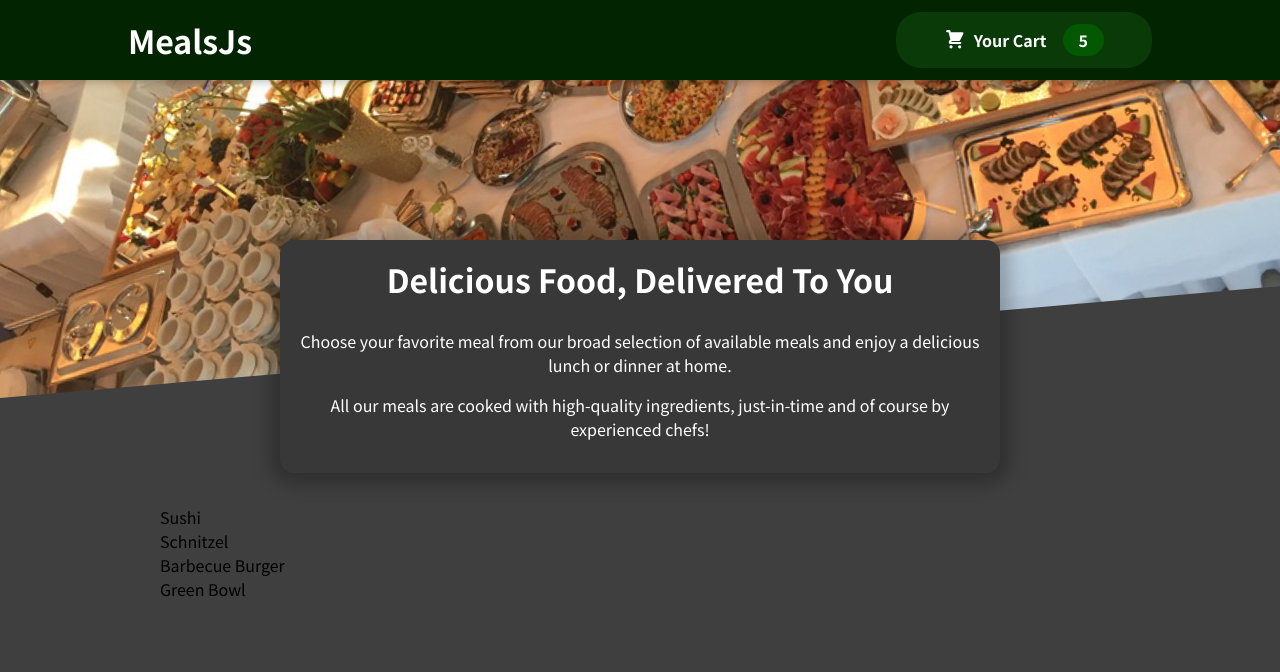
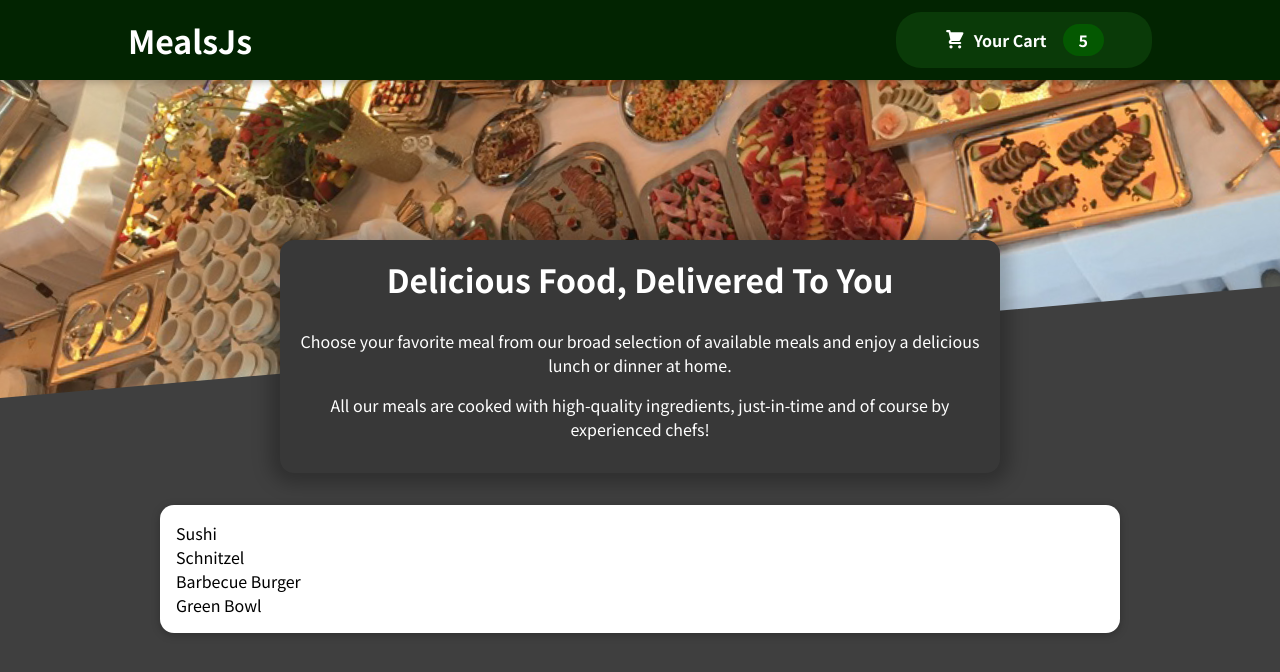
Before and after one commit to cjchika/food-order-app, a React (Create React App) app: page / in a window 1280 px wide. Shown: the top 672 px of the page. Built offline with nearby package versions, Linux system fonts and the light colour scheme.

Commit message:
Updating

```diff
--- a/src/components/Meals/AvailableMeals.jsx
+++ b/src/components/Meals/AvailableMeals.jsx
@@ -1,4 +1,5 @@
-import styles from './AvailableMeals.module.css'
+import Card from "../UI/Card";
+import styles from "./AvailableMeals.module.css";
 
 const SUB_MEALS = [
   {
@@ -28,13 +29,15 @@ const SUB_MEALS = [
 ];
 
 const AvailableMeals = () => {
-	const mealList = SUB_MEALS.map(meal => <li key={meal.id}>{meal.name}</li>)
+  const mealList = SUB_MEALS.map((meal) => <li key={meal.id}>{meal.name}</li>);
 
-	return <section className={styles.meals}>
-		<ul>
-			{mealList}
-		</ul>
-	</section>
+  return (
+    <section className={styles.meals}>
+      <Card>
+        <ul>{mealList}</ul>
+      </Card>
+    </section>
+  );
 };
 
 export default AvailableMeals;
--- /dev/null
+++ b/src/components/Meals/MealItem/MealItem.jsx
@@ -0,0 +1,6 @@
+import styles from './MealItem.module.css'
+
+
+const MealItem = (props) => {};
+
+export default MealItem;
--- /dev/null
+++ b/src/components/Meals/MealItem/MealItem.module.css
@@ -0,0 +1,22 @@
+.meal {
+  display: flex;
+  justify-content: space-between;
+  margin: 1rem;
+  padding-bottom: 1rem;
+  border-bottom: 1px solid #ccc;
+}
+
+.meal h3 {
+  margin: 0 0 0.25rem 0;
+}
+
+.description {
+  font-style: italic;
+}
+
+.price {
+  margin-top: 0.25rem;
+  font-weight: bold;
+  color: #ad5502;
+  font-size: 1.25rem;
+}
--- /dev/null
+++ b/src/components/UI/Card.jsx
@@ -0,0 +1,7 @@
+import styles from './Card.module.css'
+
+const Card = (props) => {
+	return <div className={styles.card}>{props.children}</div>
+};
+
+export default Card;
--- /dev/null
+++ b/src/components/UI/Card.module.css
@@ -0,0 +1,6 @@
+.card {
+  padding: 1rem;
+  box-shadow: 0 2px 8px rgba(0, 0, 0, 0.25);
+  border-radius: 14px;
+  background-color: white;
+}
```
